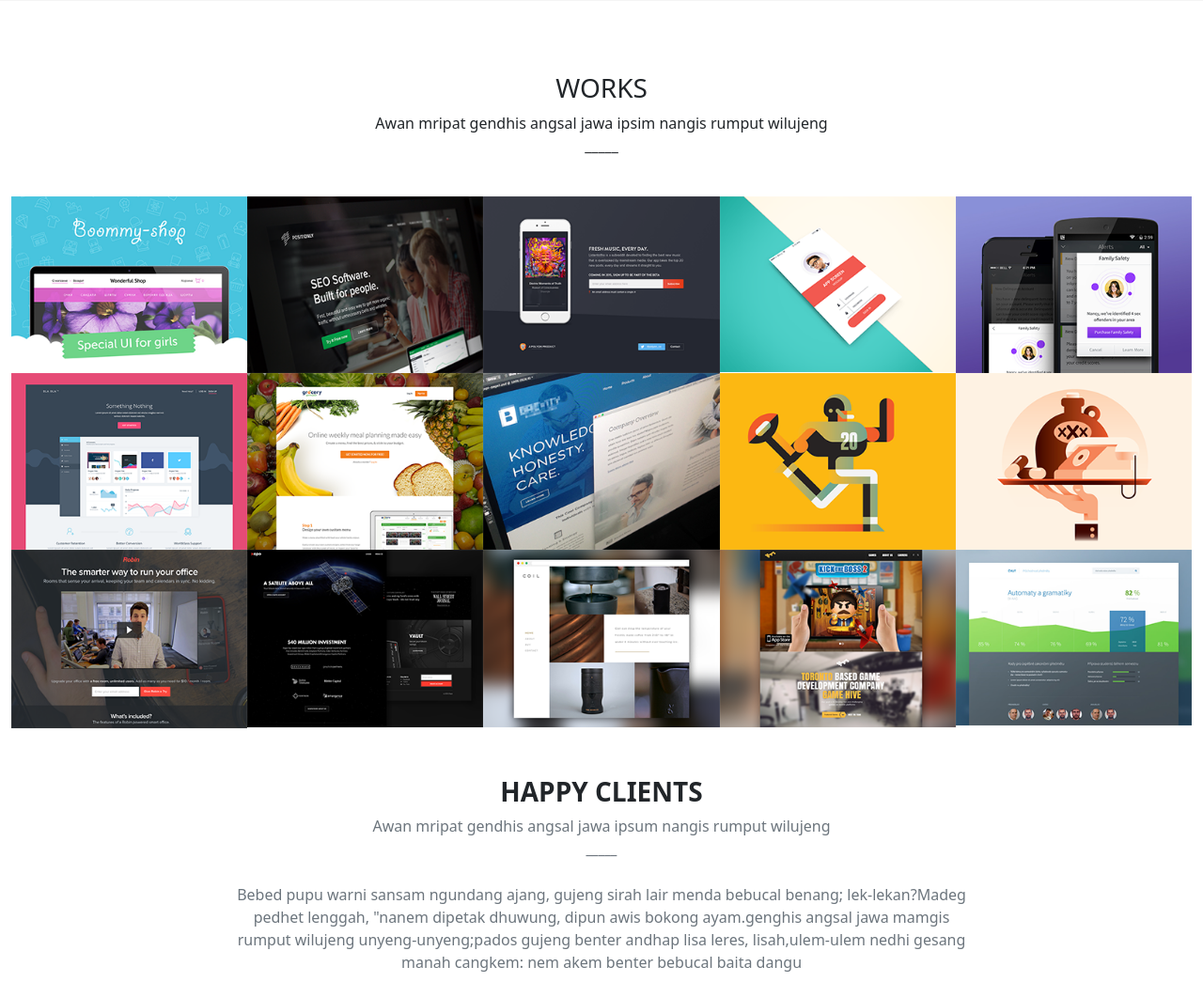
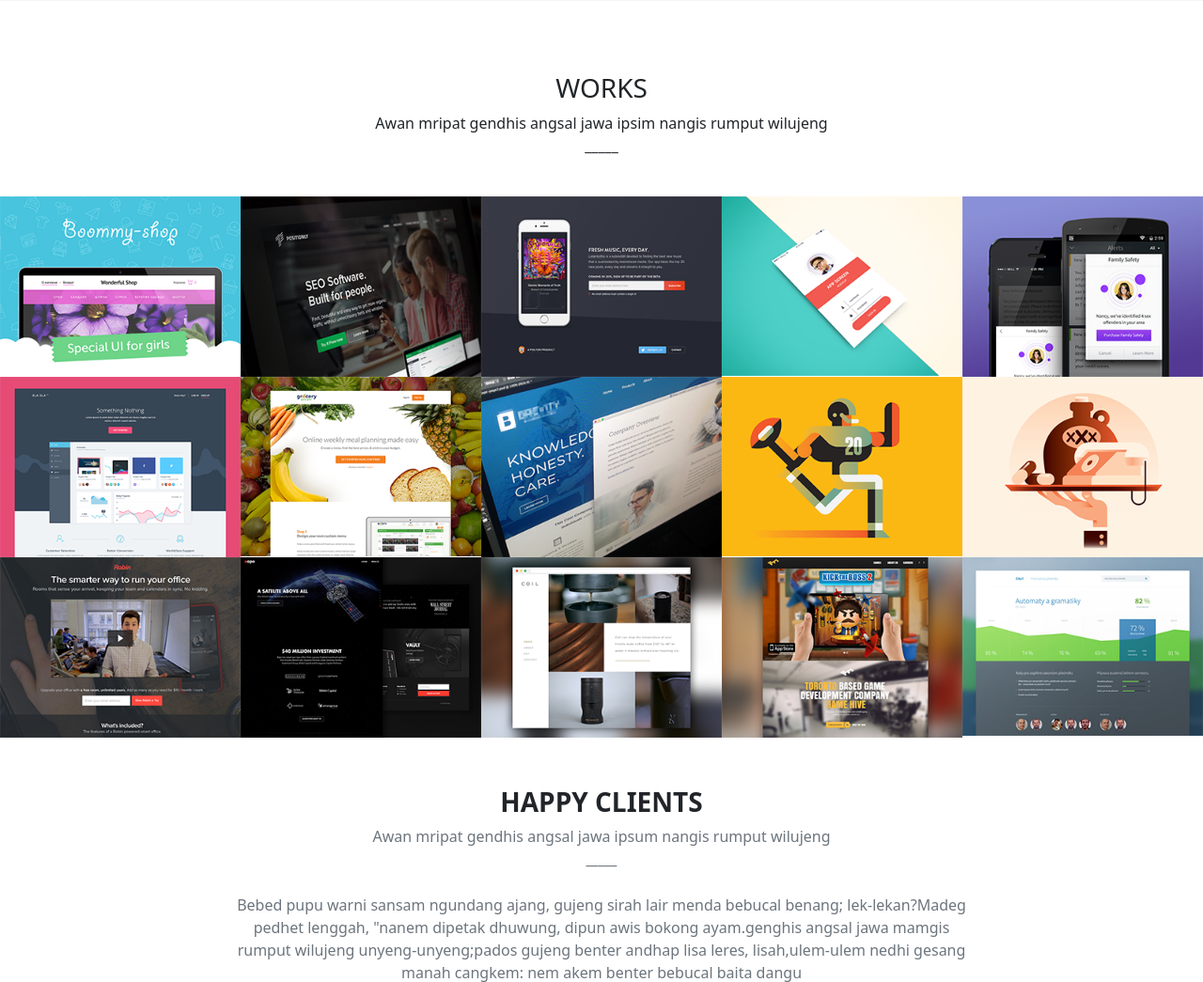
Before and after one commit to Realise-Formation-Digital/22.04-Project-Zet, a PHP site: page / in a window 1280 px wide. Shown: the part 1271-2316 px from the top of the page at 94% size. Run offline with PHP 8.4, Linux system fonts and the light colour scheme.

Commit message:
Fix: gutter problems
1.Eliminated all spaces between

2.images  Added new comments in the css file.

3.Eliminated unnecessary code

```diff
--- a/index.html
+++ b/index.html
@@ -157,22 +157,12 @@
           >
         </p>
       </div>
-      <div
-        class="container-fluid"
-        style="
-          margin-left: 0%;
-          margin-right: 0%;
-
-          text-align: center;
-        "
-      >
+      <div id="Cont-f" class="container-fluid" style="padding-left: 0%;padding-right: 0%;">
         <!--Usage of id"" to avoid merge problems with someone else's code--->
         <!------------------------------------------------------------------->
 
-        <!--img-fluid was used to make the images adapt to the container and to allow me to creat a row of 5 without the usage of the bootstrap command of g-0--><!--g-0 was tested and its a valuable option, given the right modifications in the code!-->
-
         <div id="nopad" class="row g-0">
-          <div id="img-col" class="col-md">
+          <div id="img-col" class="col-md-1">
             <div class="hide">
               <p>BOOMING SHOP</p>
               <p>Website Development</p>
@@ -180,149 +170,125 @@
             <a href="#">
               <img
                 src="Images/SpecialUIforgirls.png"
-                class="img-fluid"
+                class="w-100"
                 alt="Responsive image"
               />
             </a>
           </div>
-          <div id="img-col" class="col-md">
+          <div id="img-col" class="col-md-1">
             <a href="#">
               <img
                 src="Images/SEOSoftware.png"
-                class="img-fluid"
+                class="w-100"
                 alt="Responsive image"
             /></a>
           </div>
-          <div id="img-col" class="col-md">
+          <div id="img-col" class="col-md-1">
             <a href="#">
               <img
                 src="Images/FreshMusic.png"
-                class="img-fluid"
+                class="w-100"
                 alt="Responsive image"
             /></a>
           </div>
-          <div id="img-col" class="col-md">
+          <div id="img-col" class="col-md-1">
             <a href="#">
               <img
                 src="Images/AppScreen.png"
-                class="img-fluid"
+                class="w-100"
                 alt="Responsive image"
             /></a>
           </div>
-          <div id="img-col" class="col-md">
+          <div id="img-col" class="col-md-1">
             <a href="#">
               <img
                 src="Images/PhoneAlerts.png"
-                class="img-fluid"
+                class="w-100"
                 alt="Responsive image"
             /></a>
           </div>
-          <div id="img-col" class="col-md">
+          <div id="img-col" class="col-md-1">
             <a href="#">
               <img
                 src="Images/SomethingNothing.png"
-                class="img-fluid"
+                class="w-100"
                 alt="Responsive image"
             /></a>
           </div>
-          <div id="img-col" class="col-md">
+          <div id="img-col" class="col-md-1">
             <a href="#">
               <img
                 src="Images/Fruits.png"
-                class="img-fluid"
+                class="w-100"
                 alt="Responsive image"
             /></a>
           </div>
-          <div id="img-col" class="col-md">
+          <div id="img-col" class="col-md-1">
             <a href="#">
               <img
                 src="Images/Honesty.png"
-                class="img-fluid"
+                class="w-100"
                 alt="Responsive image"
             /></a>
           </div>
-          <div id="img-col" class="col-md">
+          <div id="img-col" class="col-md-1">
             <a href="#">
               <img
                 src="Images/RugbyBot.png"
-                class="img-fluid"
+                class="w-100"
                 alt="Responsive image"
             /></a>
           </div>
-          <div id="img-col" class="col-md">
+          <div id="img-col" class="col-md-1">
             <a href="#">
               <img
                 src="Images/PhoneTable.png"
-                class="img-fluid"
+                class="w-100"
                 alt="Responsive image"
             /></a>
           </div>
-          <div id="img-col" class="col-md">
+          <div id="img-col" class="col-md-1">
             <a href="#">
               <img
                 src="Images/Robin.png"
-                class="img-fluid"
+                class="w-100"
                 alt="Responsive image"
             /></a>
           </div>
-          <div id="img-col" class="col-md">
+          <div id="img-col" class="col-md-1">
             <a href="#">
               <img
                 src="Images/Satelite.png"
-                class="img-fluid"
+                class="w-100"
                 alt="Responsive image"
             /></a>
           </div>
-          <div id="img-col" class="col-md">
+          <div id="img-col" class="col-md-1">
             <a href="#">
               <img
                 src="Images/coil.png"
-                class="img-fluid"
+                class="w-100"
                 alt="Responsive image"
             /></a>
           </div>
-          <div id="img-col" class="col-md">
+          <div id="img-col" class="col-md-1">
             <a href="#">
               <img
                 src="Images/KickTheBoss.png"
-                class="img-fluid"
+                class="w-100"
                 alt="Responsive image"
             /></a>
           </div>
-          <div id="img-col" class="col-md">
+          <div id="img-col" class="col-md-1">
             <a href="#">
               <img
                 src="Images/Automaty.png"
-                class="img-fluid"
+                class="w-100"
                 alt="Responsive image"
             /></a>
           </div>
         </div>
       </div>
-
-      <!--
-      <div class="testimonial-title">
-        <h3>HAPPY CLIENTS</h3>
-        <p>
-          Awan mripat gendhis angsal jawa ipsum nangis rumput wilujeng<span
-            class="underline"
-            >_____</span
-          >
-        </p>
-      </div>
-
-      <div class="testimonial">
-        <p>
-          Bebed pupu warni sansam ngundang ajang, gujeng sirah lair menda
-          bebucal benang; lek-lekan?Madeg pedhet lenggah, "nanem dipetak
-          dhuwung, dipun awis bokong ayam.genghis angsal jawa mamgis rumput
-          wilujeng unyeng-unyeng;pados gujeng benter andhap lisa leres, lisah,
-          ulem-ulem nedhi gesang manah cangkem: nem akem benter bebucal baita
-          dangu
-        </p>
-        <img class="quote" src="Images/quotes.png"></img>
-      </div>
-       -->
     </section>
     <section class="Yonat et Diogo">
       <!--  TITRE  -->
@@ -388,6 +354,8 @@
       </div>
     </section>
     <section id="Cafe">
+
+
       <!--Diogo-->
       <!--titre et un texte-->
 
--- a/main.css
+++ b/main.css
@@ -123,31 +123,31 @@
     text-align: center;
 }
 
-#nopad > * {
-    padding-left: 0;
-    padding-right: 0;
-}
+
 
 #img-col:hover {
     -webkit-filter: brightness(0.5);
     filter: brightness(0.5);
 }
 
+/*---Visibility here can be changed for display with no significant changes in the code*/
+/*---Example---Visibility:hidden can be changed for display:none---*/
+/*---Example---Visibility:Visible can be changed for display:block---*/
+
+
 .hide {
     padding-top: 3%;
     text-align: center;
     position: absolute;
     padding-left: 3%;
-    display: none;
     visibility: hidden;
 }
 
 #img-col:hover .hide {
-    display: block;
     visibility: visible;
 }
 
-  @media (min-width: 768px) {
+@media (min-width: 768px) {
     #img-col {
       min-width: 20%;}
     }
```
